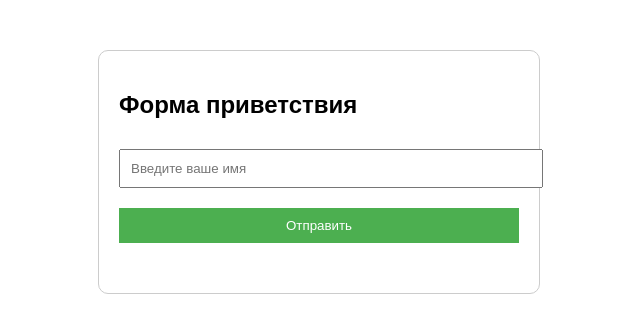
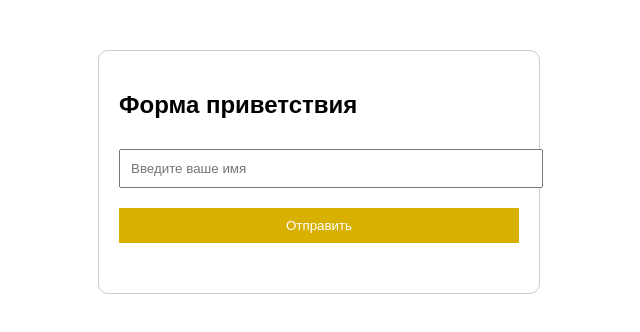
Before and after one commit to Ignat-Kononenko/lab11-tpo, a plain HTML site: page index.html in a window 1280 px wide. Shown: the whole page, without its empty margins (321-961 px from the left). Drawn offline with Linux system fonts and the light colour scheme.

```diff
--- a/index.html
+++ b/index.html
@@ -7,7 +7,7 @@
         body { font-family: Arial; margin: 50px; }
         .container { max-width: 400px; margin: auto; padding: 20px; border: 1px solid #ccc; border-radius: 10px; }
         input, button { width: 100%; padding: 10px; margin: 10px 0; }
-        button { background-color: #4CAF50; color: white; border: none; cursor: pointer; }
+        button { background-color: #d7b000; color: white; border: none; cursor: pointer; }
         .greeting { margin-top: 20px; font-size: 1.2em; }
     </style>
 </head>
```
